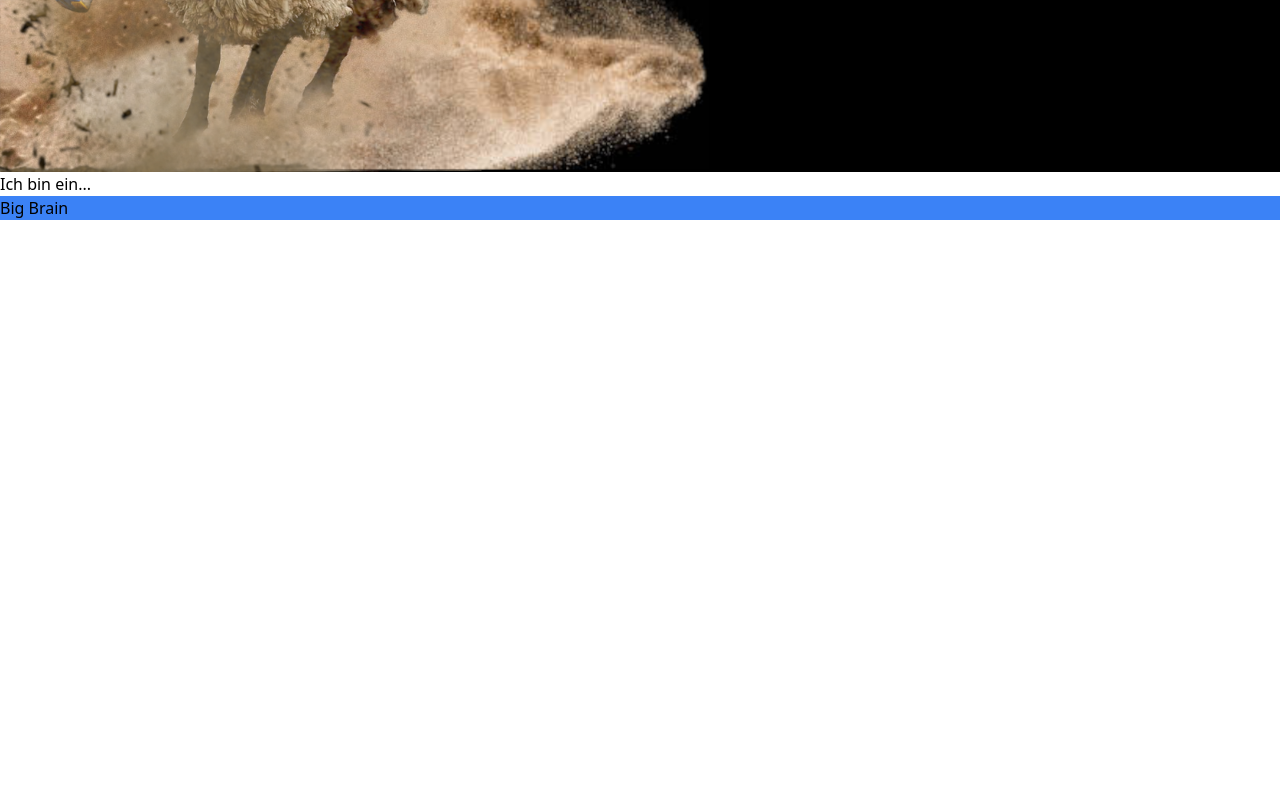
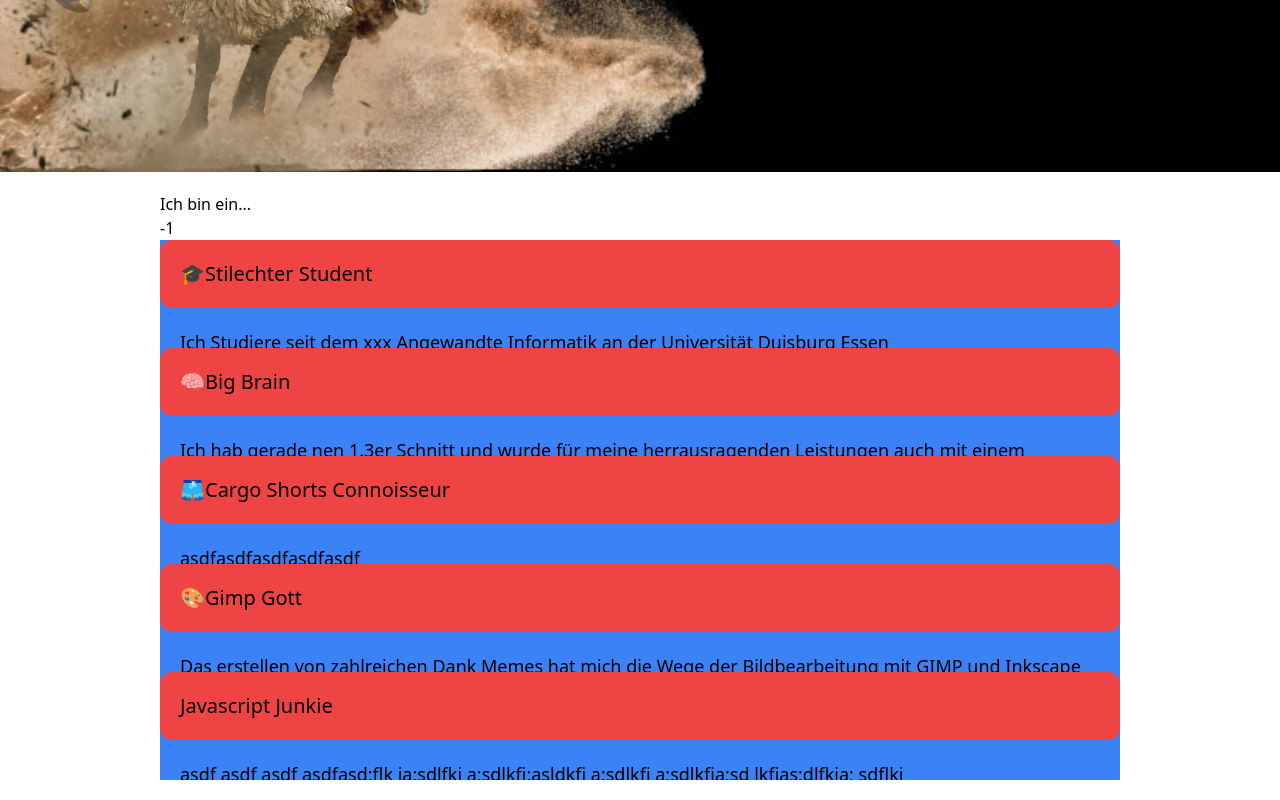
Before and after one commit to giggity-hub/rheinschafe-bewerbung, a Vue app: page / in a window 1280 px wide. Shown: the part 628-1428 px from the top of the page. Before the commit the page ends 848 px from the top, so only its background shows below. Built offline with nearby package versions, Linux system fonts and the light colour scheme.

Commit message:
more data + toggle functionality

```diff
--- a/src/components/IchBin.vue
+++ b/src/components/IchBin.vue
@@ -1,47 +1,65 @@
 <script setup>
-import { reactive } from 'vue';
+import { reactive,ref } from 'vue';
 
 
 const iAm = [
     {
+        'icon': '🎓',
+        'title': 'Stilechter Student',
+        'text': 'Ich Studiere seit dem xxx Angewandte Informatik an der Universität Duisburg Essen'
+    },
+    {
         'icon': '🧠',
         'title': 'Big Brain',
         'text': 'Ich hab gerade nen 1.3er Schnitt und wurde für meine herrausragenden Leistungen auch mit einem Deutschland Stipedium belohnt'
+    },
+    {
+        'icon': '🩳',
+        'title': 'Cargo Shorts Connoisseur',
+        'text': 'asdfasdfasdfasdfasdf'
+    },
+    {
+        'icon': '🎨',
+        'title': 'Gimp Gott',
+        'text': 'Das erstellen von zahlreichen Dank Memes hat mich die Wege der Bildbearbeitung mit GIMP und Inkscape gelehrt'
+    },
+    {
+        'icon': '',
+        'title': 'Javascript Junkie',
+        'text': 'asdf asdf asdf asdfasd;flk ja;sdlfkj a;sdlkfj;asldkfj a;sdlkfj a;sdlkfja;sd lkfjas;dlfkja; sdflkj '
     }
 ]
 
-let activeAccordion = reactive(-1)
+let activeAccordion = ref(-1)
 
 function toggle(index){
-    activeAccordion = (index === activeAccordion ? -1 : index)
-    console.log(index);
+    activeAccordion.value = (index === activeAccordion.value ? -1 : index)
+    console.log(activeAccordion);
 }
 
 
-// export default{
-//           data(){
-//               return{
-//                   iAm,
-//                   activeToggle: -1,
-//               }
-//           }
-//       }
+
 
 </script>
 
 <template>
+<section class="mx-auto w-full p-5 max-w-250">
 
 <h1>Ich bin ein...</h1>
 
-
+{{activeAccordion}}
 <div v-for="(item, index) in iAm" class="bg-blue-500">
-    <div @click="toggle(index)">
-        {{item.title}}
+    <div @click="toggle(index)" class="bg-red-500 p-5 text-xl rounded-xl">
+        {{item.icon}}{{item.title}}
     </div>
-    <div :class="{'h-0': index != activeAccordion}" class="overflow-hidden">
+    <div :class="{'h-0': index != activeAccordion}" class="overflow-hidden text-lg p-5">
         {{item.text}}
     </div>
 
 </div>
+</section>
+</template>
 
-</template>
+<style>
+
+</style>
```
